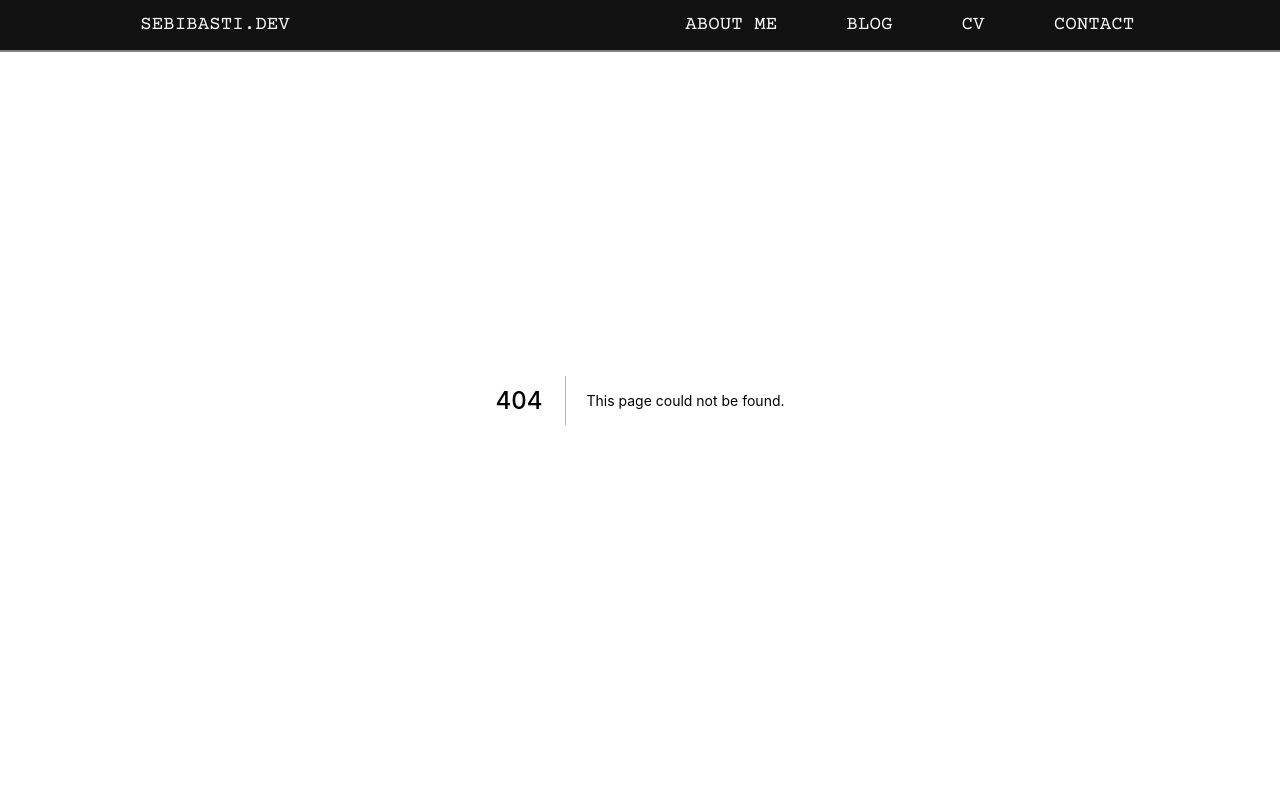
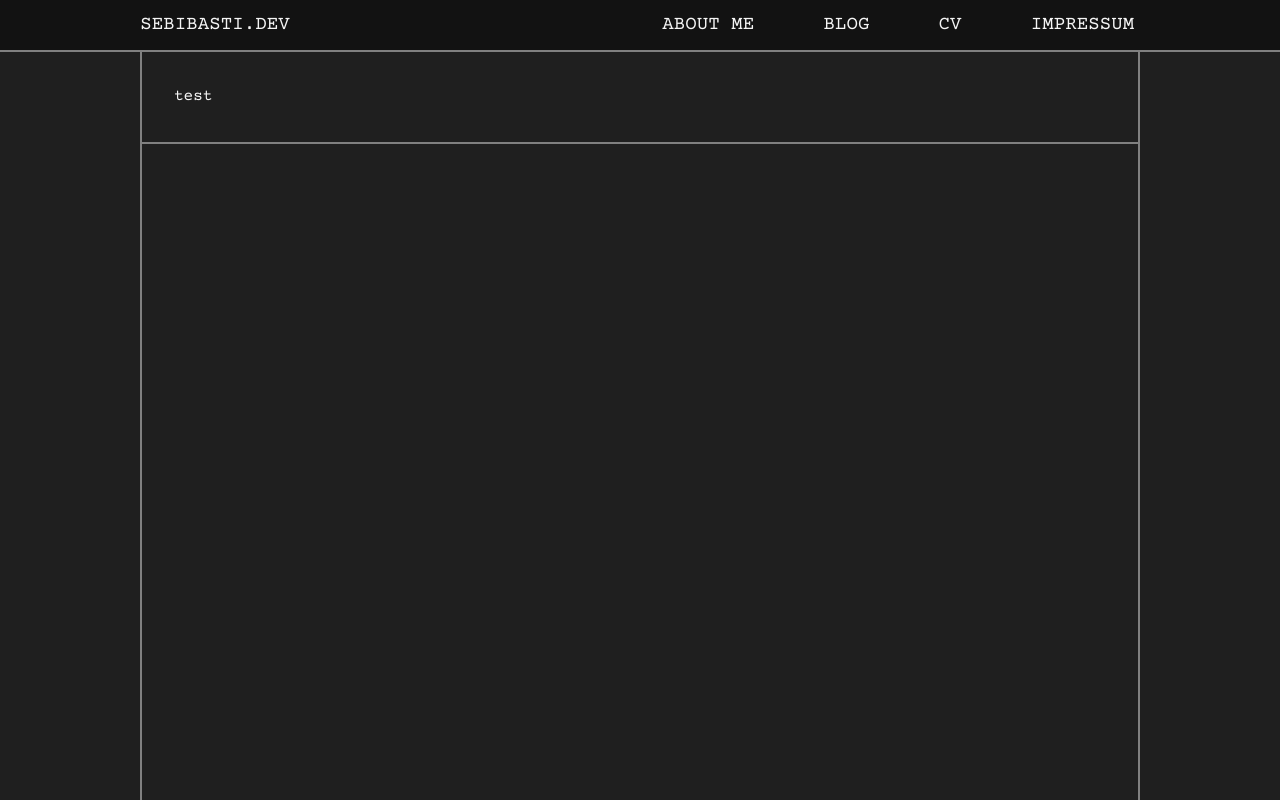
Before and after one commit to SebiBasti/sebibasti.dev, a Next.js app: page /impressum in a window 1280 px wide. Before the commit this address had no page. Built offline with nearby package versions, Linux system fonts and the light colour scheme.

Commit message:
stupid iframe

```diff
--- a/components/layout.js
+++ b/components/layout.js
@@ -1,12 +1,15 @@
 import Head from 'next/head'
-import Script from 'next/script'
 import styles from '../styles/layout.module.scss'
 import { resizeWindow } from "./utils/window_resize";
+import { useEffect } from "react";
 
 const name = 'Sebastian'
 export const siteTitle = 'Sebastian Remm - Fullstack Web Developer'
 
-export default function Layout({ children, home }) {
+export default function Layout( { children, home } ) {
+  useEffect( () => {
+    resizeWindow()
+  } )
   return (
     <>
       <Head>
@@ -26,7 +29,7 @@ export default function Layout({ children, home }) {
         <meta name="og:title" content={siteTitle} />
         <meta name="twitter:card" content="summary_large_image" />
       </Head>
-      <main className={styles.content} onLoad={ resizeWindow }>{children}</main>
+      <main className={ styles.content }>{ children }</main>
     </>
   )
 }
--- a/components/navbar.js
+++ b/components/navbar.js
@@ -25,8 +25,8 @@ export default function Navbar() {
             </Link>
           </li>
           <li>
-            <Link href="/contact">
-              <a>contact</a>
+            <Link href="/impressum">
+              <a>impressum</a>
             </Link>
           </li>
         </ul>
--- /dev/null
+++ b/pages/impressum.js
@@ -0,0 +1,13 @@
+import utilStyles from '../styles/utils.module.scss'
+import impressum from '../styles/impressum.module.scss'
+import Layout from "../components/layout";
+
+export default function Impressum() {
+  return (
+    <Layout impressum>
+      <section className={ utilStyles[ 'container-500' ] }>
+        <p>test</p>
+      </section>
+    </Layout>
+  )
+}
--- /dev/null
+++ b/styles/impressum.module.scss
@@ -0,0 +1,3 @@
+.container {
+  background: red !important;
+}
--- a/styles/projects.module.scss
+++ b/styles/projects.module.scss
@@ -73,6 +73,7 @@
         box-shadow: 2px 2px 8px var(--black);
         opacity: 100%;
         transition: transform .4s, box-shadow .4s, opacity .4s;
+        pointer-events: none;
       }
     }
 
```
Also changed, not shown: pages/cv.js (+18 -3 lines).
